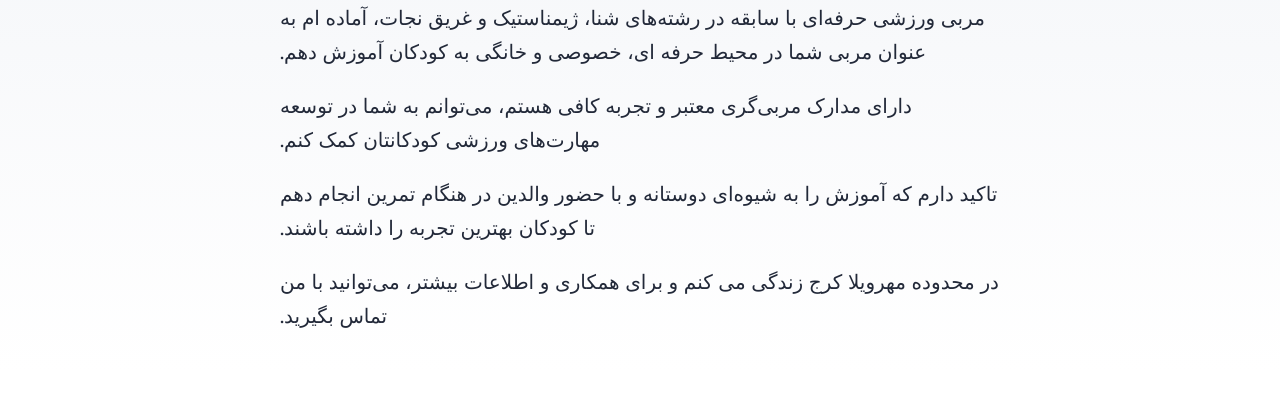
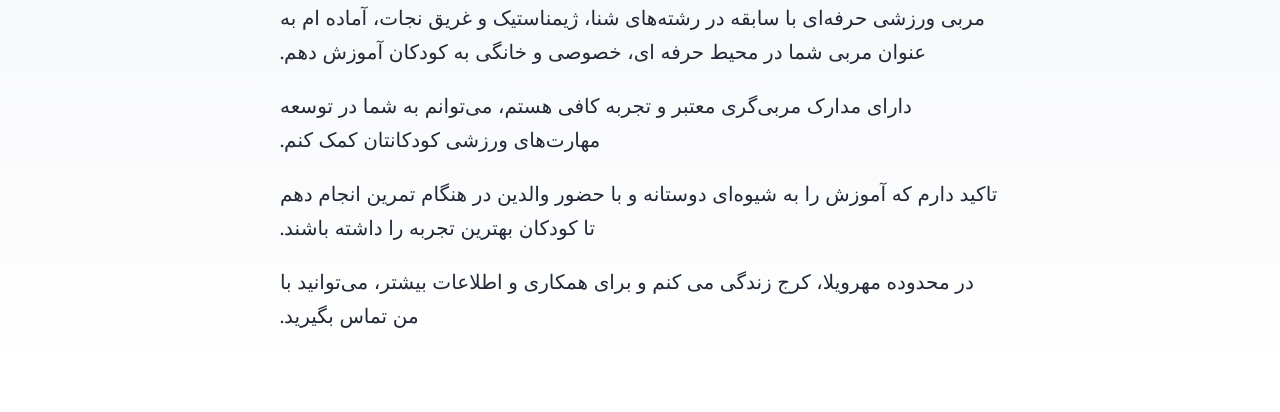
Before and after one commit to familyworkout/site, a plain HTML site: page index.html in a window 1280 px wide. Shown: the part 228-640 px from the top of the page. Drawn offline with Linux system fonts and the light colour scheme.

Commit message:
Update from https://github.com/familyworkout/familyworkout/commit/2daf6a15c1e739b781c5b3f35ef6e32c5502ca8b

```diff
--- a/index.html
+++ b/index.html
@@ -11,7 +11,7 @@ a[data-astro-cid-eimmu3lg]{display:inline-block;text-decoration:none}a[data-astr
 تاکید دارم که آموزش را به شیوه‌ای دوستانه و با حضور والدین در
 				هنگام تمرین انجام دهم تا کودکان بهترین تجربه را داشته باشند.
 </p> <p>
-در محدوده مهرویلا کرج زندگی می کنم و برای همکاری و اطلاعات
+در محدوده مهرویلا، کرج زندگی می کنم و برای همکاری و اطلاعات
 				بیشتر، می‌توانید با من تماس بگیرید.
 </p> </main> <footer data-astro-cid-sz7xmlte>
 &copy; 2024 Your name here. All rights reserved.
```
